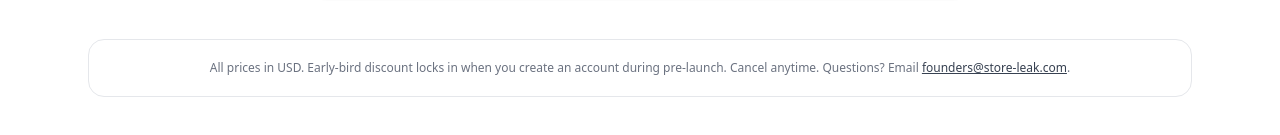
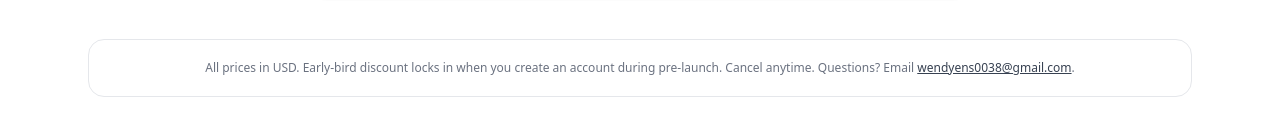
Before and after one commit to xiaoran2026/vercel-deploy-doctor, a Next.js app: page /pricing in a window 1280 px wide. Shown: the part 1458-1593 px from the top of the page. Built offline with nearby package versions, Linux system fonts and the light colour scheme.

Commit message:
fix: waitlist email to wendyens0038@gmail.com

```diff
--- a/src/app/pricing/page.tsx
+++ b/src/app/pricing/page.tsx
@@ -18,7 +18,7 @@ export default function PricingPage() {
     const body = encodeURIComponent(
       `I want to join the Deploy Doctor waitlist!\n\nEmail: ${email}\nInterested plan: ${plan}\n\nMy Vercel app URL (optional): `
     );
-    window.location.href = `mailto:founders@store-leak.com?subject=${subject}&body=${body}`;
+    window.location.href = `mailto:wendyens0038@gmail.com?subject=${subject}&body=${body}`;
     setSubmitted(true);
   };
 
@@ -178,8 +178,8 @@ export default function PricingPage() {
                 </p>
                 <p className="mt-3 text-xs text-gray-500">
                   Didn&apos;t open? Email us directly at{" "}
-                  <a href="mailto:founders@store-leak.com" className="text-indigo-600 underline">
-                    founders@store-leak.com
+                  <a href="mailto:wendyens0038@gmail.com" className="text-indigo-600 underline">
+                    wendyens0038@gmail.com
                   </a>
                 </p>
               </div>
@@ -234,8 +234,8 @@ export default function PricingPage() {
           <p className="text-xs text-center text-gray-500">
             All prices in USD. Early-bird discount locks in when you create an account during pre-launch.
             Cancel anytime. Questions? Email{" "}
-            <a className="text-gray-700 underline" href="mailto:founders@store-leak.com">
-              founders@store-leak.com
+            <a className="text-gray-700 underline" href="mailto:wendyens0038@gmail.com">
+              wendyens0038@gmail.com
             </a>
             .
           </p>
```
